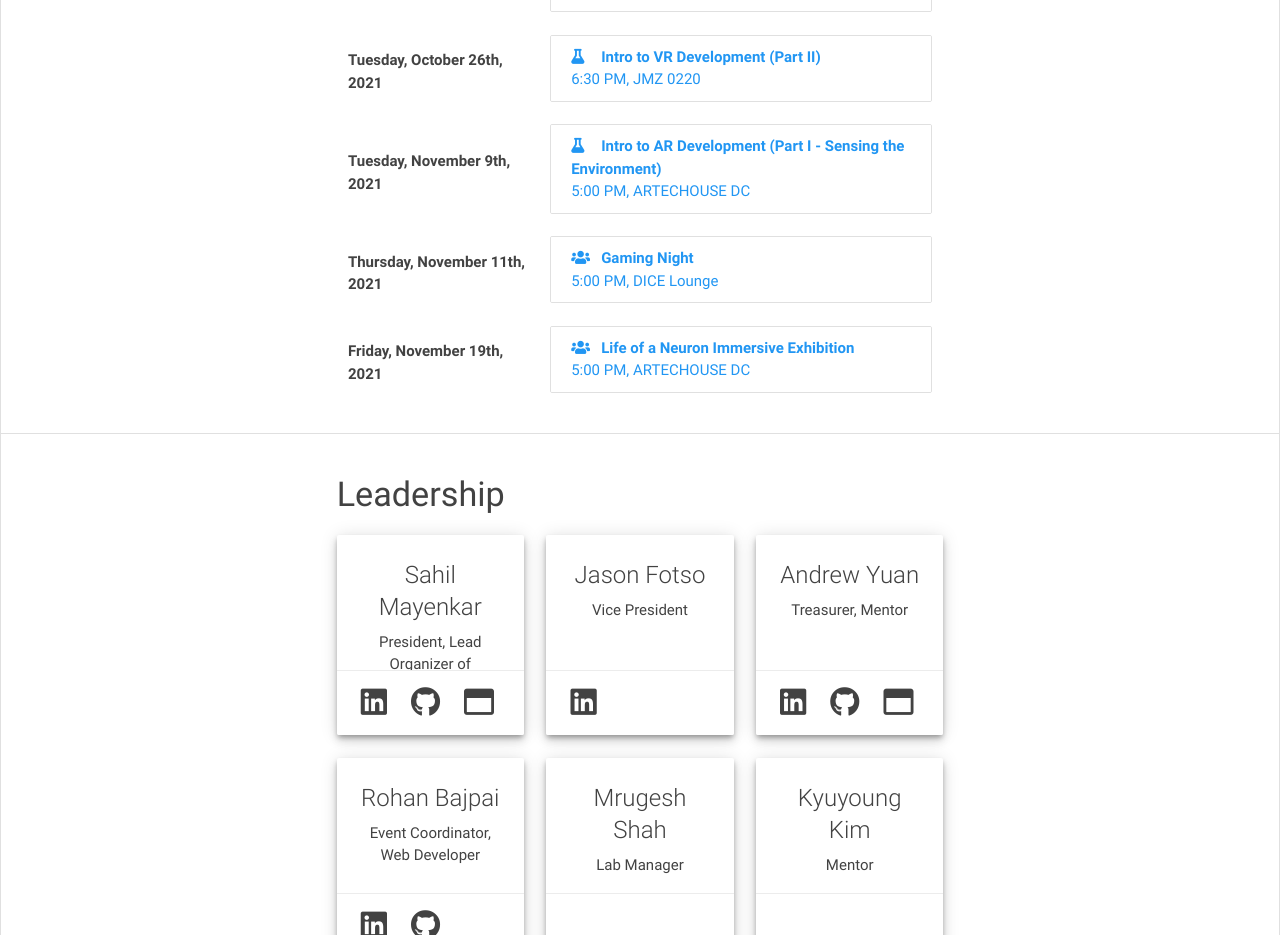
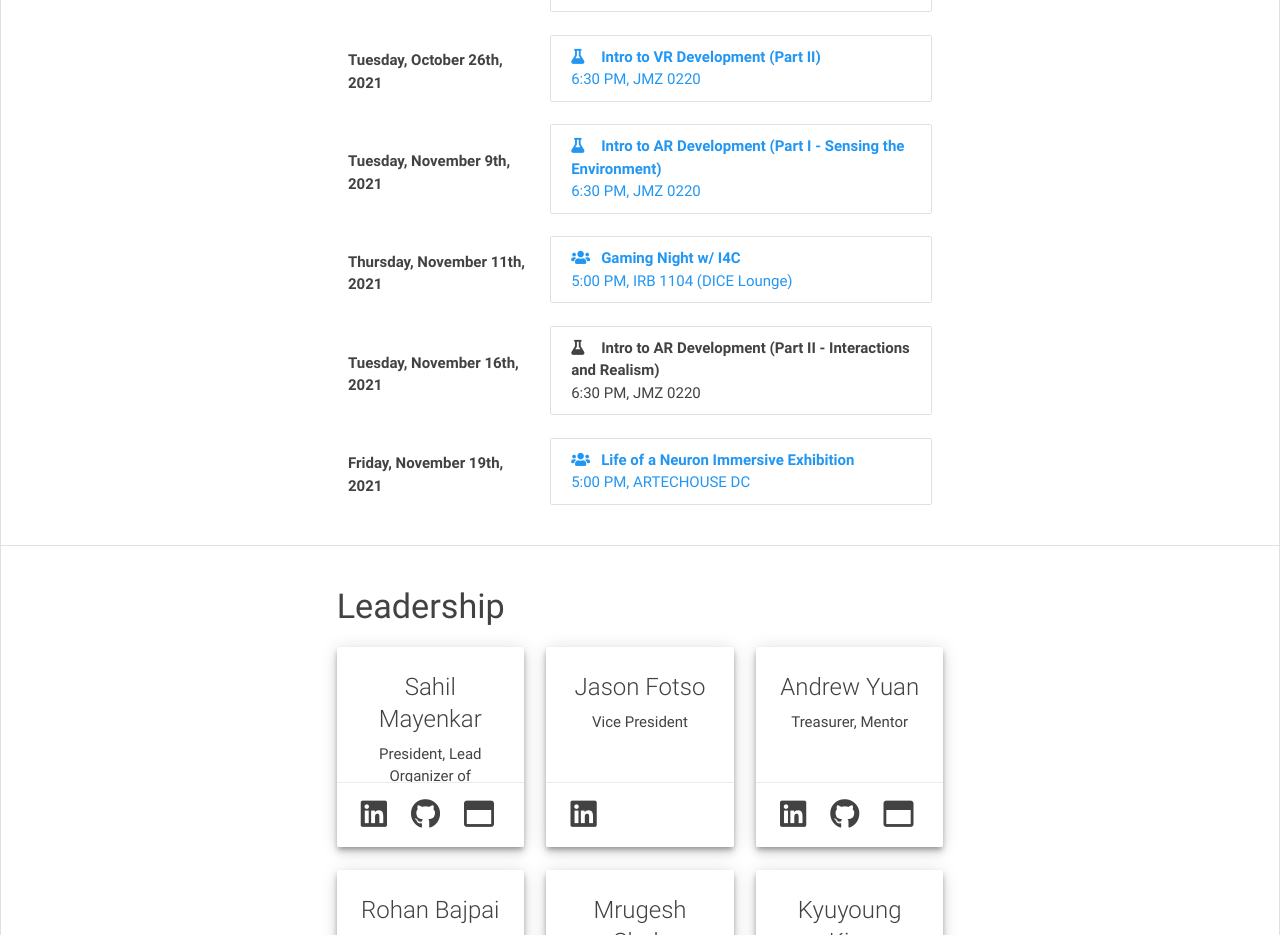
Before and after one commit to umdxrclub/xrc-prev-website, a React (Create React App) app: page / in a window 1280 px wide. Shown: the part 2000-2935 px from the top of the page. Built offline with nearby package versions, Linux system fonts and the light colour scheme.

Commit message:
Updated events and fixed inaccuracies

```diff
--- a/src/XR_CONSTANTS.js
+++ b/src/XR_CONSTANTS.js
@@ -171,20 +171,26 @@ module.exports = Object.freeze({
 		{
 			'name' : 'Intro to AR Development (Part I - Sensing the Environment)',
 			'date' : new Date(2021, 10, 9),
-			'time' : '5:00 PM',
-			'location' : 'ARTECHOUSE DC',
-			'url' : 'https://terplink.umd.edu/event/7578885',
+			'time' : '6:30 PM',
+			'location' : 'JMZ 0220',
+			'url' : 'https://terplink.umd.edu/event/7595955',
 			'fa_icon' : 'fa-flask'
 		},
 		{
-			'name' : 'Gaming Night',
+			'name' : 'Gaming Night w/ I4C',
 			'date' : new Date(2021, 10, 11),
 			'time' : '5:00 PM',
-			'location' : 'DICE Lounge',
-			'url' : '',
+			'location' : 'IRB 1104 (DICE Lounge)',
+			'url' : 'https://terplink.umd.edu/event/7604034/',
 			'fa_icon' : 'fa-users'
 		},
-
+		{
+			'name' : 'Intro to AR Development (Part II - Interactions and Realism)',
+			'date' : new Date(2021, 10, 16),
+			'time' : '6:30 PM',
+			'location' : 'JMZ 0220',
+			'fa_icon' : 'fa-flask'
+		},
 		{
 			'name' : 'Life of a Neuron Immersive Exhibition',
 			'date' : new Date(2021, 10, 19),
```
